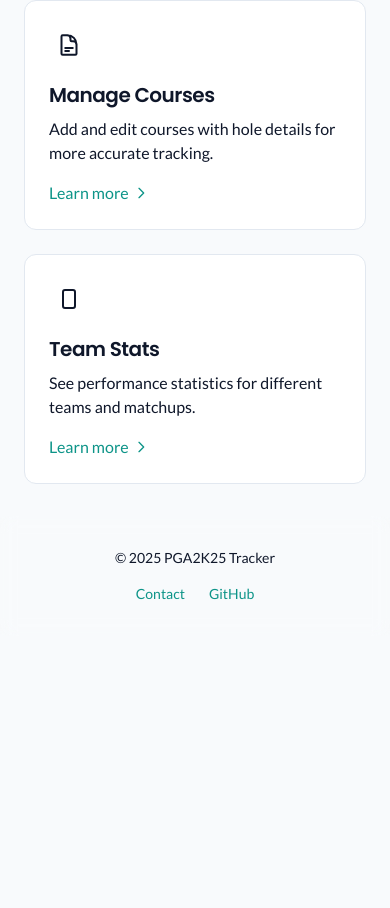
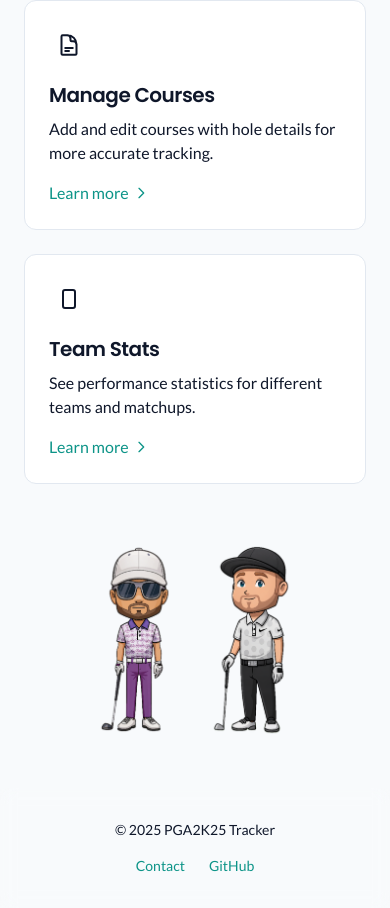
Before and after one commit to rkadlick/pga2k-tracker, a Next.js app: page / in a window 390 px wide. Shown: the part 745-1653 px from the top of the page. Before the commit the page ends 1381 px from the top, so only its background shows below. Built offline with nearby package versions, Linux system fonts and the light colour scheme; no server answers; a web font is replaced by a local one.

Commit message:
feat: add responsive golfer images to homepage and footer - Add golfer images to homepage with responsive layouts for all screen sizes, optimize spacing and padding between sections

```diff
--- a/src/app/page.tsx
+++ b/src/app/page.tsx
@@ -1,13 +1,36 @@
 import Link from 'next/link';
+import Image from 'next/image';
 
 export default function Home() {
   return (
     <div className="space-y-12">
       <section className="text-center py-12">
-        <h1 className="text-4xl font-bold mb-4 text-[--foreground]">PGA2K25 Match Tracker</h1>
-        <p className="text-xl text-[--muted] max-w-2xl mx-auto">
-          Track and analyze your alternate shot 2v2 matches in PGA2K25
-        </p>
+        <div className="flex flex-col lg:flex-row justify-center items-center gap-8 mb-8">
+          <div className="hidden lg:block relative w-[200px] h-[400px]">
+            <Image
+              src="/rk.png"
+              alt="Golfer on left"
+              fill
+              style={{ objectFit: 'contain' }}
+              className="rounded-lg"
+            />
+          </div>
+          <div className="flex flex-col items-center">
+            <h1 className="text-4xl font-bold mb-4 text-[--foreground]">PGA2K25 Match Tracker</h1>
+            <p className="text-xl text-[--muted] max-w-2xl mx-auto">
+              Track and analyze your alternate shot 2v2 matches in PGA2K25
+            </p>
+          </div>
+          <div className="hidden lg:block relative w-[200px] h-[400px]">
+            <Image
+              src="/tj.png"
+              alt="Golfer on right"
+              fill
+              style={{ objectFit: 'contain' }}
+              className="rounded-lg"
+            />
+          </div>
+        </div>
         <div className="mt-8 flex justify-center gap-4">
           <Link
             href="/matches/new"
@@ -62,6 +85,49 @@ export default function Home() {
           }
         />
       </section>
+
+      {/* Responsive images section below cards */}
+      <section className="flex md:hidden justify-center gap-4 py-2 mb-2">
+        <div className="relative w-[100px] h-[200px]">
+          <Image
+            src="/rk.png"
+            alt="Golfer on left"
+            fill
+            style={{ objectFit: 'contain' }}
+            className="rounded-lg"
+          />
+        </div>
+        <div className="relative w-[100px] h-[200px]">
+          <Image
+            src="/tj.png"
+            alt="Golfer on right"
+            fill
+            style={{ objectFit: 'contain' }}
+            className="rounded-lg"
+          />
+        </div>
+      </section>
+
+      <section className="hidden md:flex lg:hidden justify-center gap-8 py-2 mb-2">
+        <div className="relative w-[150px] h-[300px]">
+          <Image
+            src="/rk.png"
+            alt="Golfer on left"
+            fill
+            style={{ objectFit: 'contain' }}
+            className="rounded-lg"
+          />
+        </div>
+        <div className="relative w-[150px] h-[300px]">
+          <Image
+            src="/tj.png"
+            alt="Golfer on right"
+            fill
+            style={{ objectFit: 'contain' }}
+            className="rounded-lg"
+          />
+        </div>
+      </section>
     </div>
   );
 }
--- a/src/components/layout/Footer.tsx
+++ b/src/components/layout/Footer.tsx
@@ -1,11 +1,27 @@
 "use client";
 
 import Link from "next/link";
+import Image from "next/image";
+import { usePathname } from "next/navigation";
 
 export default function Footer() {
+  const pathname = usePathname();
+  const isHomePage = pathname === "/";
+
   return (
     <footer className="bg-[--card-bg]/50 backdrop-blur-sm mt-auto">
       <div className="container mx-auto px-6 py-8">
+        <div className="flex items-center justify-center space-x-8">
+          {!isHomePage && (
+            <div className="relative w-[30px] h-[60px]">
+              <Image
+                src="/rk.png"
+                alt="Miniature golfer left"
+                fill
+                style={{ objectFit: 'contain' }}
+              />
+            </div>
+          )}
           <div className="flex flex-col items-center space-y-4">
             <p className="text-[--muted] text-sm">
               © {new Date().getFullYear()} PGA2K25 Tracker
@@ -25,6 +41,17 @@ export default function Footer() {
               </Link>
             </div>
           </div>
+          {!isHomePage && (
+            <div className="relative w-[30px] h-[60px]">
+              <Image
+                src="/tj.png"
+                alt="Miniature golfer right"
+                fill
+                style={{ objectFit: 'contain' }}
+              />
+            </div>
+          )}
+        </div>
       </div>
     </footer>
   );
```
Also changed, not shown: public/rk.png (added), public/tj.png (added). Lines whose indentation alone changed are shown as unchanged.
